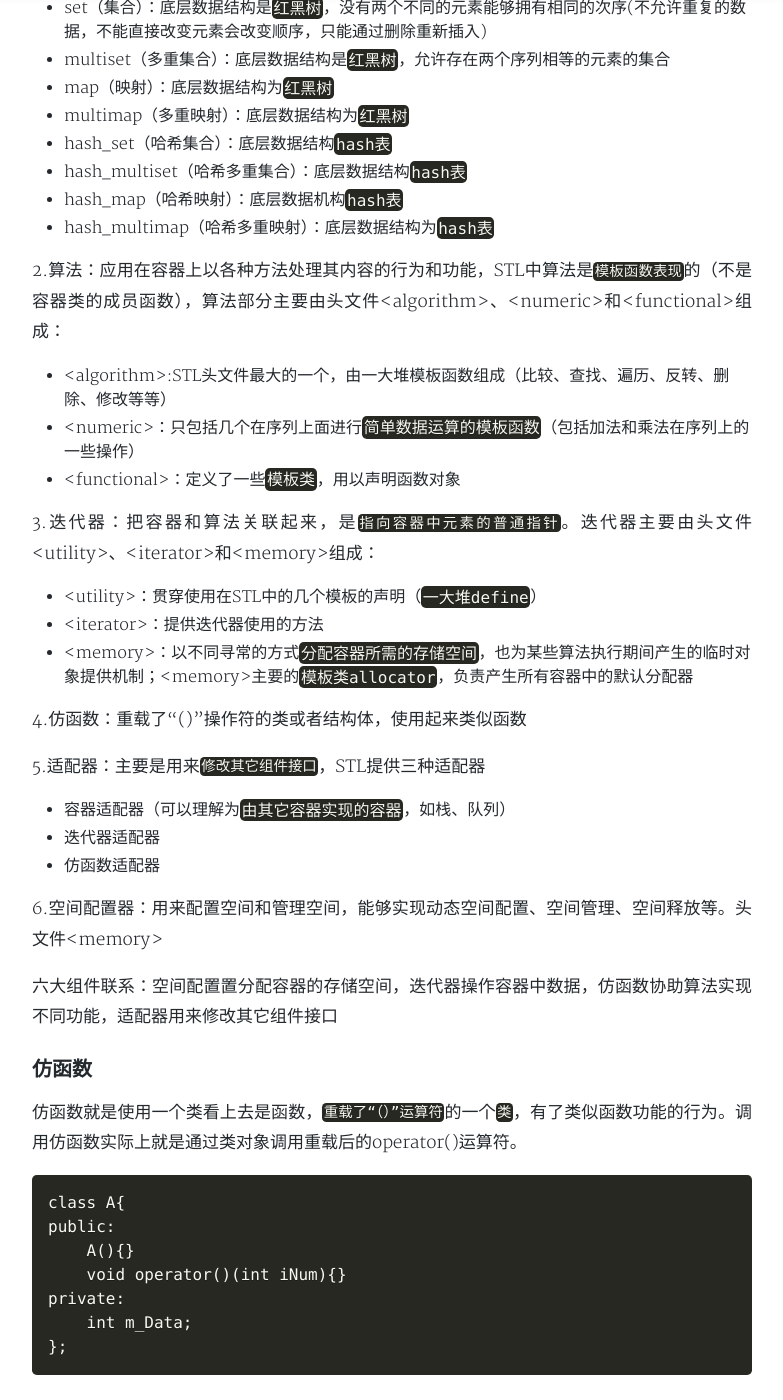
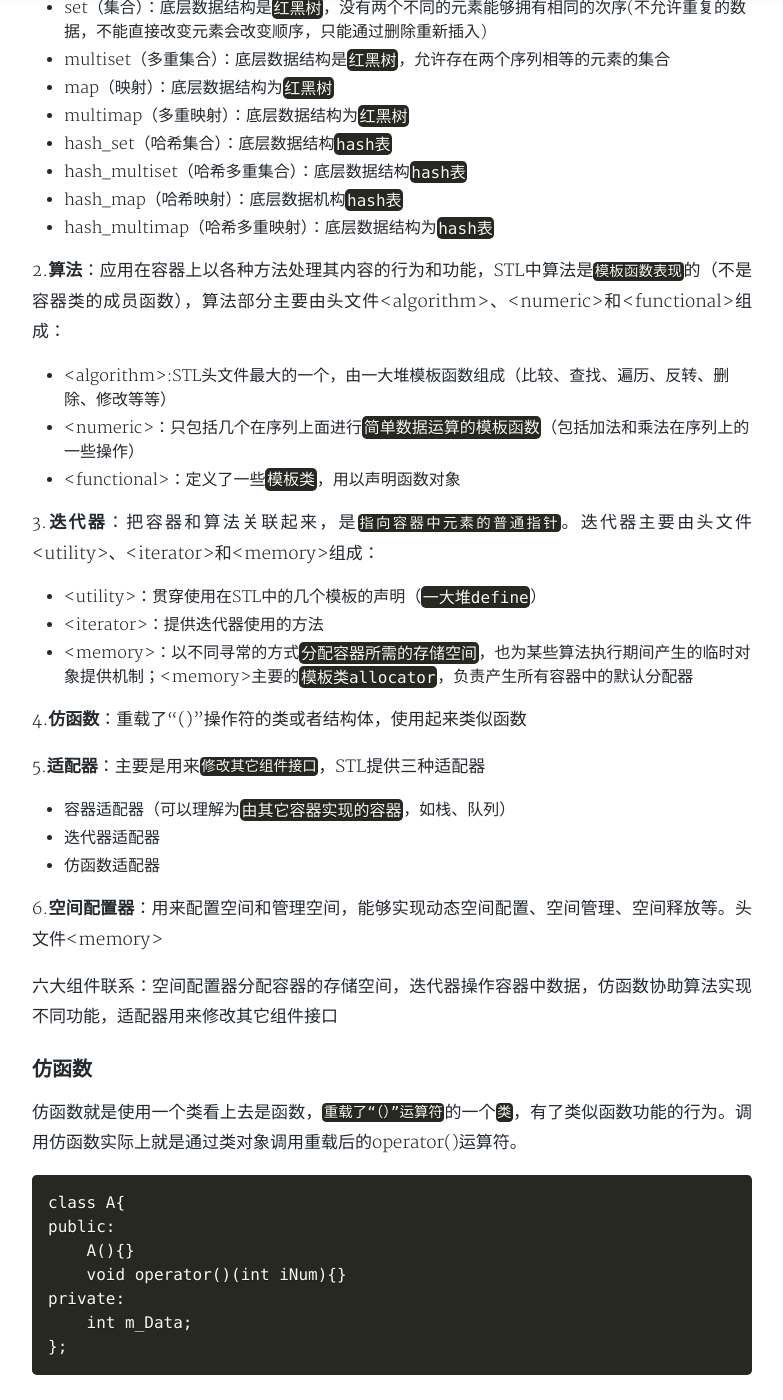
Before and after one commit to smakry/smakry.github.io, a Jekyll site: the page built from _posts/2019-09-24-C++STL.md, in a window 1280 px wide and 1400 px high, scrolled down 1204 px. Shown: the whole window, without its empty margins (248-1031 px from the left). Built offline with Jekyll 4.4.1, drawn with Linux system fonts in a browser that asks for light colours; nearby versions of some CDN libraries; comment, search, counter and statistics services are not loaded; a style sheet for code colours, icons or effects is not loaded; some of the changed text lies outside the part shown.

Commit message:
program problem

```diff
--- a/_posts/2019-09-24-C++STL.md
+++ b/_posts/2019-09-24-C++STL.md
@@ -20,9 +20,9 @@
 ---
 
 ### <span id = "list_0"></span>
-STL（Standard Template Library，标注模板库），由惠普实验室开发的一序列软件的统称。STL是一种泛型编程（Generic Programing），`面向对象编程关注的是编程的数据方面`，而`泛型变成关注的是算法`。它们之前的共同点是`抽象`和创建`可重用代码`。STL的代码从广义上分为三类：`算法（Algorithm）`、`容器（Container）`和`迭代器（Iterator）`。几乎所有的代码都采用`模板类`和`模板函数`的方式，相比传统的函数和类组成的库更好的重用性。STL有六大组件：
+STL（Standard Template Library，标注模板库），由惠普实验室开发的一序列软件的统称。STL是一种泛型编程（Generic Programing），`面向对象编程关注的是编程的数据方面`，而`泛型编程关注的是算法`。它们之前的共同点是`抽象`和创建`可重用代码`。STL的代码从广义上分为三类：`算法（Algorithm）`、`容器（Container）`和`迭代器（Iterator）`。几乎所有的代码都采用`模板类`和`模板函数`的方式，相比传统的函数和类组成的库更好的重用性。STL有六大组件：
 
-1.容器：数据在`内存中的组织方式`，`内部实现一般是类`，容易类型：
+1.**容器**：数据在`内存中的组织方式`，`内部实现一般是类`，容器类型：
 
 - vector（向量）：底层数据结构`数组`，连续存储元素
 - list（列表）：底层数据结构`双向链表`，每个节点包含一个元素
@@ -39,29 +39,29 @@
 - hash_map（哈希映射）：底层数据机构`hash表`
 - hash_multimap（哈希多重映射）：底层数据结构为`hash表`
 
-2.算法：应用在容器上以各种方法处理其内容的行为和功能，STL中算法是`模板函数表现`的（不是容器类的成员函数），算法部分主要由头文件<algorithm\>、<numeric\>和<functional\>组成：
+2.**算法**：应用在容器上以各种方法处理其内容的行为和功能，STL中算法是`模板函数表现`的（不是容器类的成员函数），算法部分主要由头文件<algorithm\>、<numeric\>和<functional\>组成：
 
 - <algorithm\>:STL头文件最大的一个，由一大堆模板函数组成（比较、查找、遍历、反转、删除、修改等等）
 - <numeric\>：只包括几个在序列上面进行`简单数据运算的模板函数`（包括加法和乘法在序列上的一些操作）
 - <functional\>：定义了一些`模板类`，用以声明函数对象
 
-3.迭代器：把容器和算法关联起来，是`指向容器中元素的普通指针`。迭代器主要由头文件<utility\>、<iterator\>和<memory\>组成：
+3.**迭代器**：把容器和算法关联起来，是`指向容器中元素的普通指针`。迭代器主要由头文件<utility\>、<iterator\>和<memory\>组成：
 
 - <utility\>：贯穿使用在STL中的几个模板的声明（`一大堆define`）
 - <iterator\>：提供迭代器使用的方法
 - <memory\>：以不同寻常的方式`分配容器所需的存储空间`，也为某些算法执行期间产生的临时对象提供机制；<memory\>主要的`模板类allocator`，负责产生所有容器中的默认分配器
 
-4.仿函数：重载了“()”操作符的类或者结构体，使用起来类似函数
+4.**仿函数**：重载了“()”操作符的类或者结构体，使用起来类似函数
 
-5.适配器：主要是用来`修改其它组件接口`，STL提供三种适配器
+5.**适配器**：主要是用来`修改其它组件接口`，STL提供三种适配器
 
 - 容器适配器（可以理解为`由其它容器实现的容器`，如栈、队列）
 - 迭代器适配器
 - 仿函数适配器
 
-6.空间配置器：用来配置空间和管理空间，能够实现动态空间配置、空间管理、空间释放等。头文件<memory\>
+6.**空间配置器**：用来配置空间和管理空间，能够实现动态空间配置、空间管理、空间释放等。头文件<memory\>
 
-六大组件联系：空间配置置分配容器的存储空间，迭代器操作容器中数据，仿函数协助算法实现不同功能，适配器用来修改其它组件接口
+六大组件联系：空间配置器分配容器的存储空间，迭代器操作容器中数据，仿函数协助算法实现不同功能，适配器用来修改其它组件接口
 
 ### <span id = "list_1"></span>仿函数
 
```
Also changed, not shown: _posts/2019-09-18-C内存管理.md (+2 -2 lines), _posts/2019-09-19-程序问题整合.md (+9 -10 lines).
